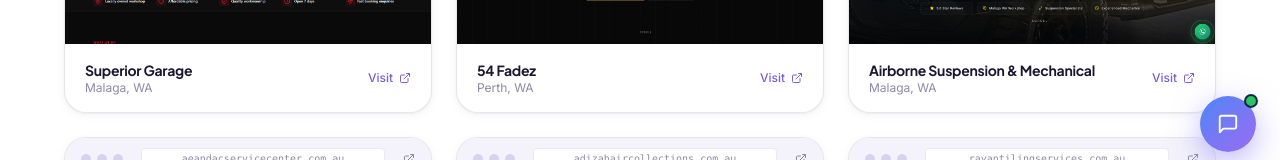
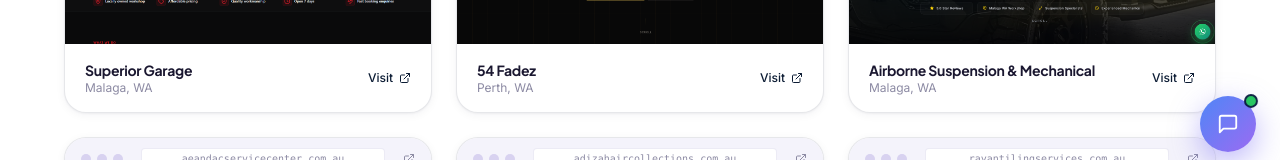
Before and after one commit to zachcolvillez-stack/bluepeek-website, a Next.js app: page /gallery in a window 1280 px wide. Shown: the part 624-784 px from the top of the page. Built offline with nearby package versions, Linux system fonts and the light colour scheme.

Commit message:
auto-save: GalleryGrid.jsx

```diff
--- a/components/GalleryGrid.jsx
+++ b/components/GalleryGrid.jsx
@@ -41,7 +41,7 @@ export default function GalleryGrid({ sites = [] }) {
               <h3 className="text-sm font-bold" style={{ color: '#1a1730' }}>{c.title}</h3>
               <p className="text-xs" style={{ color: '#8c8aa3' }}>{c.location}</p>
             </div>
-            <span className="inline-flex items-center gap-1.5 text-xs font-medium whitespace-nowrap" style={{ color: '#7c5fe0' }}>
+            <span className="inline-flex items-center gap-1.5 text-xs font-medium whitespace-nowrap" style={{ color: '#0c1c34' }}>
               Visit <ExternalLink size={12} />
             </span>
           </div>
```
